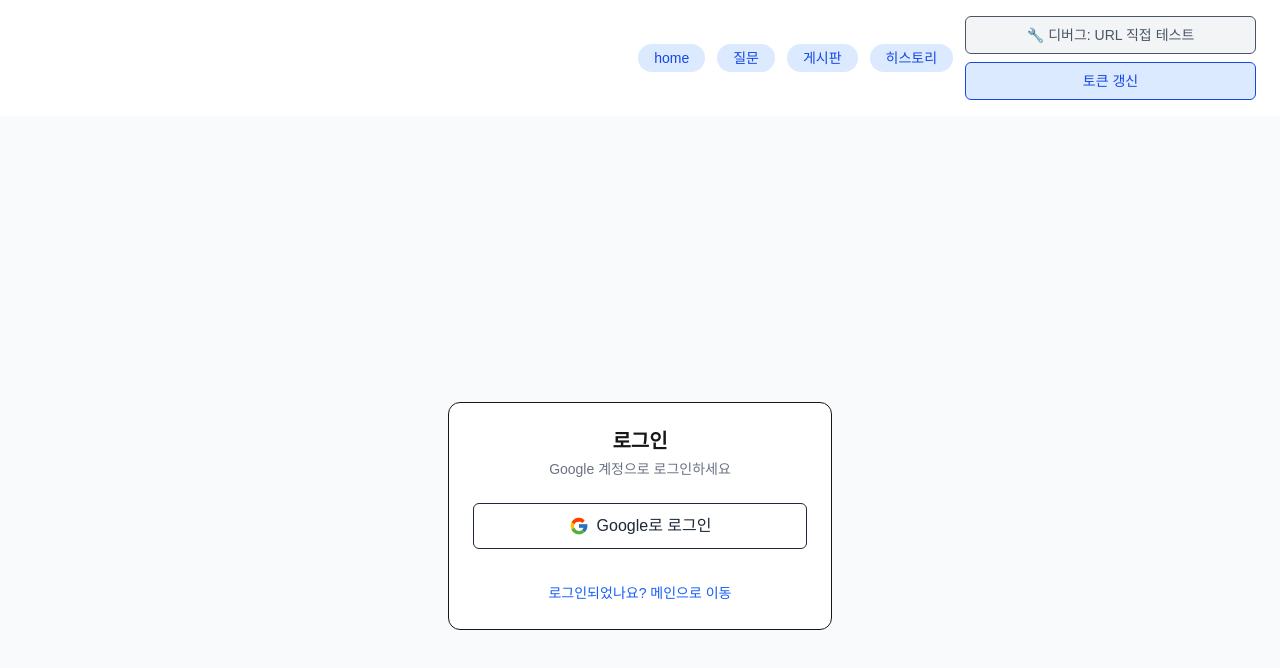
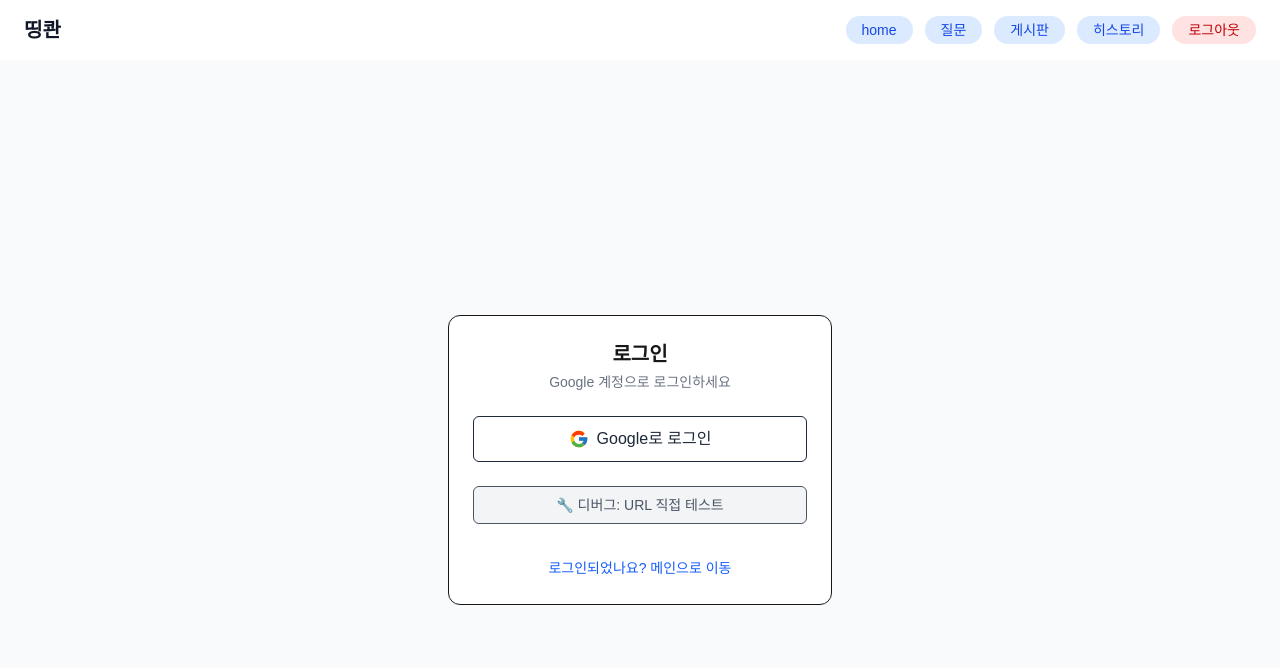
Before and after one commit to QANDDING/QANDDING-frontend, a Next.js app in the folder dding-quan/: page /login in a window 1280 px wide. Shown: the top 668 px of the page. Built offline with nearby package versions, Linux system fonts and the light colour scheme; no server answers.

Commit message:
FIX : 배포 문제 해결

```diff
--- a/dding-quan/src/app/login/page.tsx
+++ b/dding-quan/src/app/login/page.tsx
@@ -62,7 +62,20 @@ export default function LoginPage() {
           <span>Google로 로그인</span>
         </button>
 
-        {/* 디버깅용 임시 버튼들 */}
+        {/* 디버깅용 임시 버튼 */}
+        <button
+          type='button'
+          onClick={() => {
+            const BASE_URL = process.env.NEXT_PUBLIC_API_SERVER_URL;
+            const loginUrl = `${BASE_URL}/login/oauth2/code/google`;
+            console.log('직접 URL 테스트 시작');
+            alert(`리다이렉트 URL 테스트를 시작합니다.\n\n브라우저 콘솔을 확인하세요.`);
+            window.open(loginUrl, '_blank');
+          }}
+          className='w-full px-4 py-2 text-sm bg-gray-100 border rounded-md hover:bg-gray-200 text-gray-600'
+        >
+          🔧 디버그: URL 직접 테스트
+        </button>
         <div className='pt-2 text-center'>
           <Link href='/' className='text-sm text-blue-600 hover:underline'>
             로그인되었나요? 메인으로 이동
--- a/dding-quan/src/components/NavBar.tsx
+++ b/dding-quan/src/components/NavBar.tsx
@@ -1,10 +1,105 @@
+'use client';
+
 import Link from "next/link";
-import { refreshAccessToken } from "@/lib/auth";
-import { Route } from "next";
+import { useState, useEffect } from 'react';
+import { useRouter } from 'next/navigation';
+import { logout, refreshAccessToken, getAccessToken, getAuthUser } from '@/lib/auth';
 
 export default function NavBar() {
+  const router = useRouter();
+  const [tokenStatus, setTokenStatus] = useState<'checking' | 'valid' | 'expired' | 'none'>('checking');
+  const [isRefreshing, setIsRefreshing] = useState(false);
+
+  // 토큰 상태 확인
+  useEffect(() => {
+    const checkTokenStatus = () => {
+      const token = getAccessToken();
+      const user = getAuthUser();
+
+      if (!token || !user) {
+        setTokenStatus('none');
+        return;
+      }
+
+      try {
+        // JWT 토큰 만료 시간 확인
+        const tokenParts = token.split('.');
+        if (tokenParts.length === 3) {
+          const payload = JSON.parse(atob(tokenParts[1]));
+          const currentTime = Math.floor(Date.now() / 1000);
+
+          if (payload.exp && payload.exp < currentTime) {
+            setTokenStatus('expired');
+          } else {
+            setTokenStatus('valid');
+          }
+        } else {
+          setTokenStatus('valid'); // JWT가 아닌 경우 일단 유효한 것으로 처리
+        }
+      } catch (error) {
+        console.error('토큰 파싱 에러:', error);
+        setTokenStatus('valid');
+      }
+    };
+
+    checkTokenStatus();
+    // 1분마다 토큰 상태 재확인
+    const interval = setInterval(checkTokenStatus, 60000);
+
+    return () => clearInterval(interval);
+  }, []);
+
+  const handleLogout = () => {
+    logout();
+    router.push('/login');
+  };
+
+  const handleRefreshToken = async () => {
+    setIsRefreshing(true);
+    try {
+      console.log('수동 토큰 갱신 시도...');
+      const success = await refreshAccessToken();
+
+      if (success) {
+        setTokenStatus('valid');
+        alert('토큰 갱신 성공! 🎉');
+      } else {
+        setTokenStatus('expired');
+        alert('토큰 갱신 실패. 다시 로그인해주세요.');
+        handleLogout();
+      }
+    } catch (error) {
+      console.error('토큰 갱신 에러:', error);
+      alert('토큰 갱신 중 에러가 발생했습니다.');
+    } finally {
+      setIsRefreshing(false);
+    }
+  };
+
+  const getTokenStatusInfo = () => {
+    switch (tokenStatus) {
+      case 'valid':
+        return { color: 'text-green-600', text: '✓', title: '토큰 유효' };
+      case 'expired':
+        return { color: 'text-red-600', text: '⚠', title: '토큰 만료' };
+      case 'none':
+        return { color: 'text-gray-400', text: '✗', title: '토큰 없음' };
+      default:
+        return { color: 'text-yellow-600', text: '⏳', title: '확인 중' };
+    }
+  };
+
+  const statusInfo = getTokenStatusInfo();
+
   return (
-    <header className="w-full flex items-center justify-end gap-3 px-6 py-4">
+    <header className="w-full flex items-center justify-between px-6 py-4">
+      {/* 로고 */}
+      <div className="text-xl font-bold text-gray-900">
+        띵콴
+      </div>
+
+      {/* 네비게이션 메뉴 */}
+      <div className="flex items-center gap-3">
         <Link
           href="/"
           className="rounded-full bg-blue-100 text-blue-700 px-4 py-1 text-sm font-medium hover:bg-blue-200"
@@ -29,40 +124,42 @@ export default function NavBar() {
         >
           히스토리
         </Link>
-      <div className="space-y-2">
+
+        {/* 토큰 상태 및 갱신 버튼 */}
+        {tokenStatus !== 'none' && (
+          <div className="flex items-center gap-2 ml-2">
+            <span
+              className={`text-sm ${statusInfo.color}`}
+              title={statusInfo.title}
+            >
+              {statusInfo.text}
+            </span>
+
+            {(tokenStatus === 'expired' || tokenStatus === 'valid') && (
               <button
-            type='button'
-            onClick={() => {
-              const BASE_URL = process.env.NEXT_PUBLIC_API_SERVER_URL;
-              const loginUrl = `${BASE_URL}/login/oauth2/code/google`;
-              console.log('직접 URL 테스트 시작');
-              alert(`리다이렉트 URL 테스트를 시작합니다.\n\n브라우저 콘솔을 확인하세요.`);
-              window.open(loginUrl, '_blank');
-            }}
-            className='w-full px-4 py-2 text-sm bg-gray-100 border rounded-md hover:bg-gray-200 text-gray-600'
+                onClick={handleRefreshToken}
+                disabled={isRefreshing}
+                className={`px-3 py-1 text-xs rounded-full transition-colors ${
+                  isRefreshing
+                    ? 'bg-gray-100 text-gray-400 cursor-not-allowed'
+                    : tokenStatus === 'expired'
+                      ? 'bg-red-100 text-red-600 hover:bg-red-200'
+                      : 'bg-green-100 text-green-600 hover:bg-green-200'
+                }`}
+                title={isRefreshing ? '갱신 중...' : '토큰 갱신'}
               >
-            🔧 디버그: URL 직접 테스트
+                {isRefreshing ? '⏳' : '🔄'}
               </button>
+            )}
+          </div>
+        )}
 
+        {/* 로그아웃 버튼 */}
         <button
-            type='button'
-            onClick={async () => {
-              try {
-                console.log('토큰 갱신 시도...');
-                const success = await refreshAccessToken();
-                if (success) {
-                  alert('토큰 갱신 성공! 브라우저 콘솔을 확인하세요.');
-                } else {
-                  alert('토큰 갱신 실패. 리프레시 토큰이 만료되었거나 없습니다.');
-                }
-              } catch (error) {
-                console.error('토큰 갱신 에러:', error);
-                alert('토큰 갱신 중 에러가 발생했습니다.');
-              }
-            }}
-            className='w-full px-4 py-2 text-sm bg-blue-100 border rounded-md hover:bg-blue-200 text-blue-700'
+          onClick={handleLogout}
+          className="rounded-full bg-red-100 text-red-700 px-4 py-1 text-sm font-medium hover:bg-red-200"
         >
-            토큰 갱신
+          로그아웃
         </button>
       </div>
     </header>
```
Lines whose indentation alone changed are shown as unchanged.
